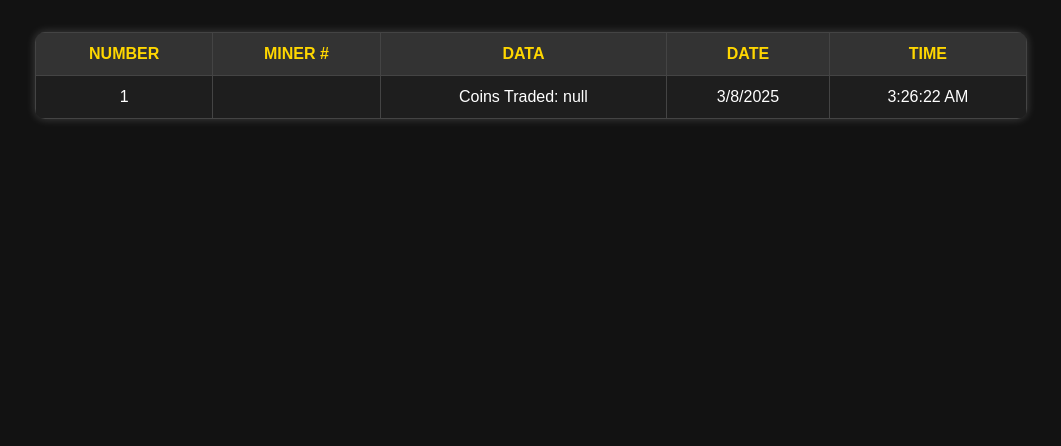
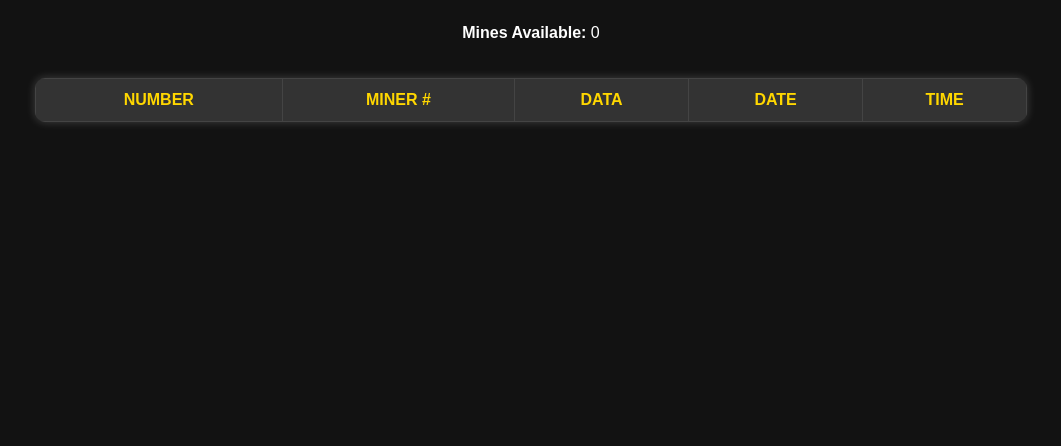
Before and after one commit to MatheoV1218/Blockchain, a plain HTML site: page mempool.html in a window 1280 px wide. Shown: the part 394-840 px from the top of the page, without its empty margins (109-1170 px from the left). Drawn offline with Linux system fonts and the light colour scheme.

Commit message:
added the mine ability to the stake game so when you win you get +1 mines. Made the mempool append transactions and store them in decending order of coin amount and added a mine counter on mempool page

```diff
--- a/mempool.html
+++ b/mempool.html
@@ -7,6 +7,9 @@
 <body>
 
     <h1>Mempool Tracker</h1>
+
+    <!-- Display Mines Available for the Current Miner -->
+    <p><strong>Mines Available:</strong> <span id="mine-counter">0</span></p>
 
     <table id="blockchainTable">
         <thead>
--- a/scripts/mempool.js
+++ b/scripts/mempool.js
@@ -1,92 +1,72 @@
-    // Select the table body for mempool
-    const urlParams = new URLSearchParams(window.location.search);
-    const minerNumber = urlParams.get("miner");  // Gets the "miner" value
-    const coinsTraded = urlParams.get("coins");  // Gets the "coins" value
-    console.log(`Miner: ${minerNumber}, Coins: ${coinsTraded}`);
+// Retrieve selected miner
+const selectedMiner = localStorage.getItem("selectedMiner");
 
-    const tableBody = document.querySelector("#blockchainTable tbody");
+// Select the table body for transactions
+const urlParams = new URLSearchParams(window.location.search);
+const minerNumber = urlParams.get("miner");
+const coinsTraded = urlParams.get("coins");
+const tableBody = document.querySelector("#blockchainTable tbody");
 
-    // Check if tableBody is correctly selected
-    console.log(tableBody); // Should print the tbody element, not null
+// Load existing transactions from localStorage
+let transactions = JSON.parse(localStorage.getItem("mempoolTransactions")) || [];
 
-    // Track the transaction count
-    let transactionCount = document.querySelectorAll("#blockchainTable tr").length - 1; // Subtracting the header row
+// Load Mines for the current miner
+function getCurrentMinerMines() {
+    let minersMines = JSON.parse(localStorage.getItem("minersMines")) || {};
+    return minersMines[selectedMiner] || 0;
+}
 
-    // Function to add a new transaction to the table
+// Function to update the Mine counter on the page
+function updateMineCounter() {
+    document.getElementById("mine-counter").innerText = getCurrentMinerMines();
+}
 
-        console.log("addTransaction called"); // Check if the function is being called
-        console.log("Miner Number:", minerNumber);
-        console.log("Coins Traded:", coinsTraded);
+// Function to render transactions from localStorage
+function renderTransactions() {
+    tableBody.innerHTML = ""; // Clear table before rendering
 
-        transactionCount++; // Increment the transaction count
-        console.log("Updated Transaction Count:", transactionCount);
+    // Sort transactions in descending order by coin cost
+    transactions.sort((a, b) => b.coins - a.coins);
 
-        // Get the current date and time
-        const now = new Date();
-        const date = now.toLocaleDateString();
-        const time = now.toLocaleTimeString();
+    transactions.forEach((transaction, index) => {
+        const newRow = document.createElement("tr");
+        newRow.innerHTML = `
+            <td>${index + 1}</td>
+            <td>${transaction.miner}</td>
+            <td>Coins Traded: ${transaction.coins}</td>
+            <td class="date">${transaction.date}</td>
+            <td class="time">${transaction.time}</td>
+        `;
+        tableBody.appendChild(newRow);
+    });
+}
 
-        console.log("Current Date:", date);
-        console.log("Current Time:", time);
+// Function to add a new transaction
+function addTransaction(miner, coins) {
+    if (!miner || !coins) {
+        console.warn("Invalid transaction data.");
+        return;
+    }
 
-        // Create a new row for the transaction
-        const newRow = document.createElement("tr");
-        console.log("New Row Created:", newRow);
+    const now = new Date();
+    const transaction = {
+        miner,
+        coins: Number(coins), // Ensure it's stored as a number
+        date: now.toLocaleDateString(),
+        time: now.toLocaleTimeString(),
+    };
 
-        // Create and append cells for transaction number, miner, data, date, and time
-        const numberCell = document.createElement("td");
-        numberCell.textContent = transactionCount;
-        console.log("Number Cell Created:", numberCell);
+    transactions.push(transaction);
+    localStorage.setItem("mempoolTransactions", JSON.stringify(transactions));
 
-        const minerCell = document.createElement("td");
-        minerCell.textContent = minerNumber;
-        console.log("Miner Cell Created:", minerCell);
+    renderTransactions();
+}
 
-        const dataCell = document.createElement("td");
-        dataCell.textContent = `Coins Traded: ${coinsTraded}`;
-        console.log("Data Cell Created:", dataCell);
+// If valid parameters are present, add the new transaction
+if (minerNumber && coinsTraded) {
+    addTransaction(minerNumber, coinsTraded);
+}
 
-        const dateCell = document.createElement("td");
-        dateCell.textContent = date;
-        console.log("Date Cell Created:", dateCell);
-
-        const timeCell = document.createElement("td");
-        timeCell.textContent = time;
-        console.log("Time Cell Created:", timeCell);
-
-        // Append the cells to the new row
-        newRow.appendChild(numberCell);
-        newRow.appendChild(minerCell);
-        newRow.appendChild(dataCell);
-        newRow.appendChild(dateCell);
-        newRow.appendChild(timeCell);
-        console.log("Cells Appended to New Row:", newRow);
-
-        // Append the new row to the table body
-        console.log("tableBody before appending:", tableBody);
-        if (tableBody) {
-            tableBody.appendChild(newRow);
-            console.log("New Row Appended to tableBody:", newRow);
-        } else {
-            console.error("Error: tableBody is null. Check if #blockchainTable tbody exists in the HTML.");
-        }
-
-        // Update the table's date and time
-        updateDateTime();
-
-
-
-    // Function to update date and time for all transactions
-    function updateDateTime() {
-        const now = new Date();
-        const dateCells = document.querySelectorAll(".date");
-        const timeCells = document.querySelectorAll(".time");
-
-        dateCells.forEach(cell => {
-            cell.textContent = now.toLocaleDateString();
-        });
-
-        timeCells.forEach(cell => {
-            cell.textContent = now.toLocaleTimeString();
-        });
-    }
+// Render transactions when the page loads
+renderTransactions();
+updateMineCounter(); // Update the Mines counter
```
Also changed, not shown: Games/scripts/stake.js (+10 -15 lines).
